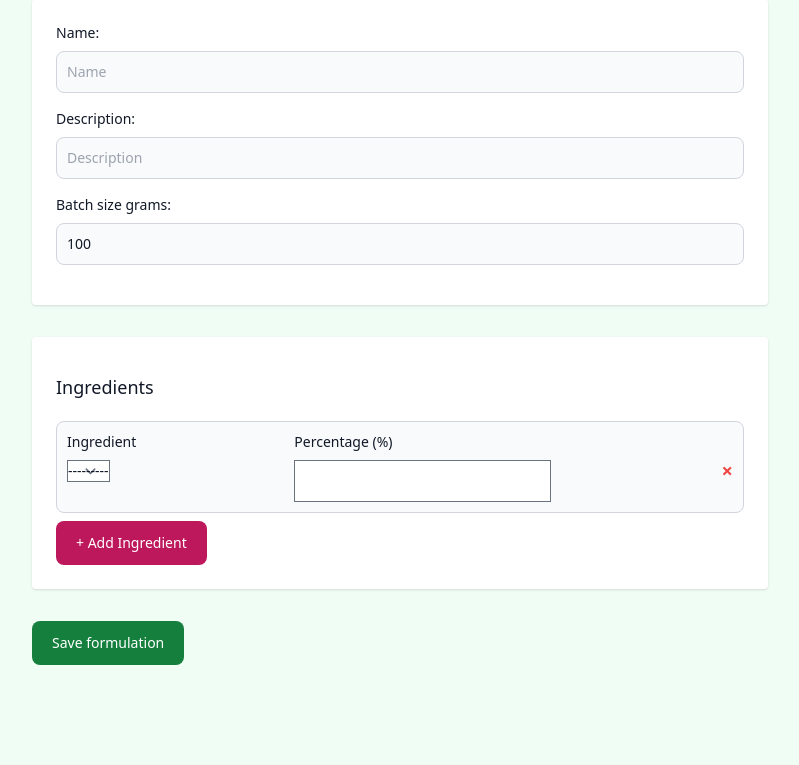
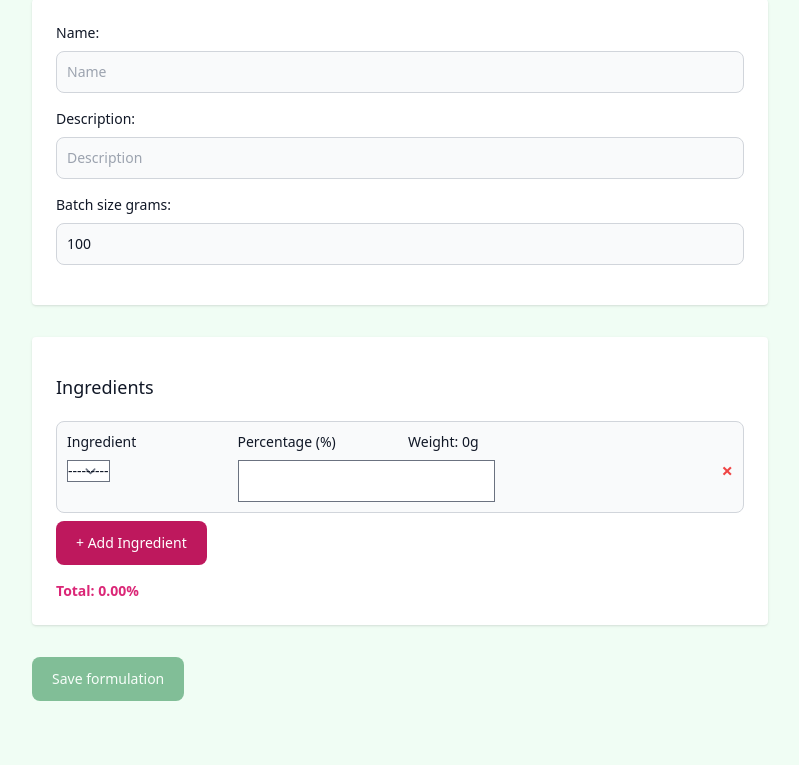
Before and after one commit to DenisaKo/cos_formulator, a Django app: page /formulations/create/ in a window 1280 px wide. Shown: the part 233-998 px from the top of the page, without its empty margins (240-1039 px from the left). Before the commit the page ends 898 px from the top, so only its background shows below. Run offline with Django 5.2, Linux system fonts and the light colour scheme; the visitor is signed in with stand-in values (Sample User, id 1); data that the repository does not hold is empty; some libraries are stand-ins or nearby versions.

Commit message:
percentage sum dynamicly

```diff
--- a/static/js/formset.js
+++ b/static/js/formset.js
@@ -15,7 +15,7 @@ document.addEventListener('DOMContentLoaded', function () {
             const currentFormCount = parseInt(totalForms.value);
             const allForms = formsetContainer.querySelectorAll('.ingredient-form');
             const lastForm = allForms[allForms.length - 1];
-            console.log("lastForm", lastForm);
+            // console.log("lastForm", lastForm);
 
             const newForm = lastForm.cloneNode(true);
             newForm.style.display = 'block';
@@ -36,8 +36,17 @@ document.addEventListener('DOMContentLoaded', function () {
 
             // Added row has delete btn, attached listener for deletion
             bindDeleteButtons();
+            bindPercentageSum();
         });
 
+
+        // Initial binding
+        bindDeleteButtons();
+        bindPercentageSum();
+        updatePercentageSum();
+    }
+
+    // row removing
     function bindDeleteButtons() {
         const deleteButtons = document.querySelectorAll('.delete-row-btn');
 
@@ -71,9 +80,8 @@ document.addEventListener('DOMContentLoaded', function () {
         } else {
             console.warn("Delete input not found in row!");
         }
-        }
-            // Initial binding
-        bindDeleteButtons();
+        updatePercentageSum();
+
     }
 
     // profile.html logic
@@ -89,5 +97,60 @@ document.addEventListener('DOMContentLoaded', function () {
         });
     });
 
+    // percentage validation
+    function updatePercentageSum() {
+        let total = 0;
+        const percentageInputs = document.querySelectorAll('input[name$="-percentage"]');
+        percentageInputs.forEach(input => {
+            const parentDiv = input.closest('div').parentElement;
+            const deleteCheckbox = parentDiv.querySelector('input[name$="-DELETE"]');
+            // console.log('deleteCheckbox', deleteCheckbox);
+            const value = parseFloat(input.value.replace(',', '.')); // In case user uses comma
+            if (!isNaN(value)) {
+                total += value;
+                console.log('checkbox is addded')
+                if (deleteCheckbox.value == "on" && deleteCheckbox.checked){
+                    console.log('checkbox is checked', deleteCheckbox.value);
+                    console.log('checkbox is checked', deleteCheckbox.checked);
+                    console.log('checkbox is substracted');
+                    total -= value;
+                }
+                else {
+                    console.log('checkbox is not substracted');
+                }
+            }
+            else {
+                console.log('value is null');
+            }
+        });
+
+        const sumDisplay = document.getElementById("percentage-sum");
+        const feedback = document.getElementById("percentage-feedback");
+        const saveBtn = document.getElementById("save-button");
+        saveBtn.disabled = true;
+
+        sumDisplay.textContent = `${total.toFixed(2)}%`;
+
+        if (total >= 99.99 && total <= 100.01) {
+            sumDisplay.classList.remove("text-pink-600");
+            sumDisplay.classList.add("text-green-600");
+            saveBtn.disabled = false;
+            saveBtn.classList.remove("opacity-50", "cursor-not-allowed");
+        } else {
+            sumDisplay.classList.remove("text-green-600");
+            sumDisplay.classList.add("text-pink-600");
+            saveBtn.disabled = true;
+            saveBtn.classList.add("opacity-50", "cursor-not-allowed");
+        }
+    }
+
+    function bindPercentageSum(){
+        const percentageInputs = document.querySelectorAll('input[name$="-percentage"]');
+        percentageInputs.forEach(input => {
+            input.removeEventListener("input", updatePercentageSum);
+            input.addEventListener("input", updatePercentageSum);
+        });
+    }
+
 
 });
--- a/templates/formulations/create_formulation.html
+++ b/templates/formulations/create_formulation.html
@@ -105,7 +105,7 @@
                         {{ iform.id }}
 
                         <div class="ingredient-form block mb-2 text-sm font-medium text-gray-900 dark:text-white">
-                            <div class="grid grid-cols-1 md:grid-cols-3 gap-4 bg-gray-50 border border-gray-300 text-gray-900 text-sm rounded-lg focus:ring-primary-600 focus:border-primary-600 block w-full p-2.5 dark:bg-gray-700 dark:border-gray-600 dark:placeholder-gray-400 dark:text-white dark:focus:ring-blue-500 dark:focus:border-blue-500">
+                            <div class="grid grid-cols-1 md:grid-cols-4 gap-4 bg-gray-50 border border-gray-300 text-gray-900 text-sm rounded-lg focus:ring-primary-600 focus:border-primary-600 block w-full p-2.5 dark:bg-gray-700 dark:border-gray-600 dark:placeholder-gray-400 dark:text-white dark:focus:ring-blue-500 dark:focus:border-blue-500">
 
                                 <div>
                                     <label for="{{ iform.ingredient.id_for_label }}" class="block mb-2 text-sm font-medium text-gray-900 dark:text-white">
@@ -130,6 +130,12 @@
                                         <p class="text-red-500 text-xs italic mt-1">{{ error }}</p>
                                     {% endfor %} -->
 
+                                </div>
+
+                                <div>
+                                    <p id="weight-feedback" class="block mb-2 text-sm font-medium text-gray-900 dark:text-white">
+                                        Weight: <span id="ingredient-`weight">0g</span>
+                                    </p>
                                 </div>
 
                                 {% if iform.DELETE %}
@@ -157,10 +163,15 @@
                 <button type="button" id="add-ingredient" class="py-3 px-5 text-sm font-medium text-center text-white rounded-lg bg-pink-700 sm:w-fit hover:bg-pink-800 focus:ring-4 focus:outline-none focus:ring-pink-300 dark:bg-pink-600 dark:hover:bg-pink-700 dark:focus:ring-pink-800">
                     + Add Ingredient
                </button>
+
+                <p id="percentage-feedback" class="mt-4 text-sm font-semibold text-pink-600">
+                Total: <span id="percentage-sum">0%</span>
+                </p>
+
             </div>
 
 
-            <button type="submit" class="py-3 px-5 text-sm font-medium text-center text-white rounded-lg bg-green-700 sm:w-fit hover:bg-green-800 focus:ring-4 focus:outline-none focus:ring-green-300 dark:bg-green-600 dark:hover:bg-green-700 dark:focus:ring-green-800">Save formulation</button>
+            <button id="save-button" type="submit" class="opacity-50 cursor-not-allowed py-3 px-5 text-sm font-medium text-center text-white rounded-lg bg-green-700 sm:w-fit hover:bg-green-800 focus:ring-4 focus:outline-none focus:ring-green-300 dark:bg-green-600 dark:hover:bg-green-700 dark:focus:ring-green-800">Save formulation</button>
         </form>
 
     </div>
```
Lines whose indentation alone changed are shown as unchanged.
